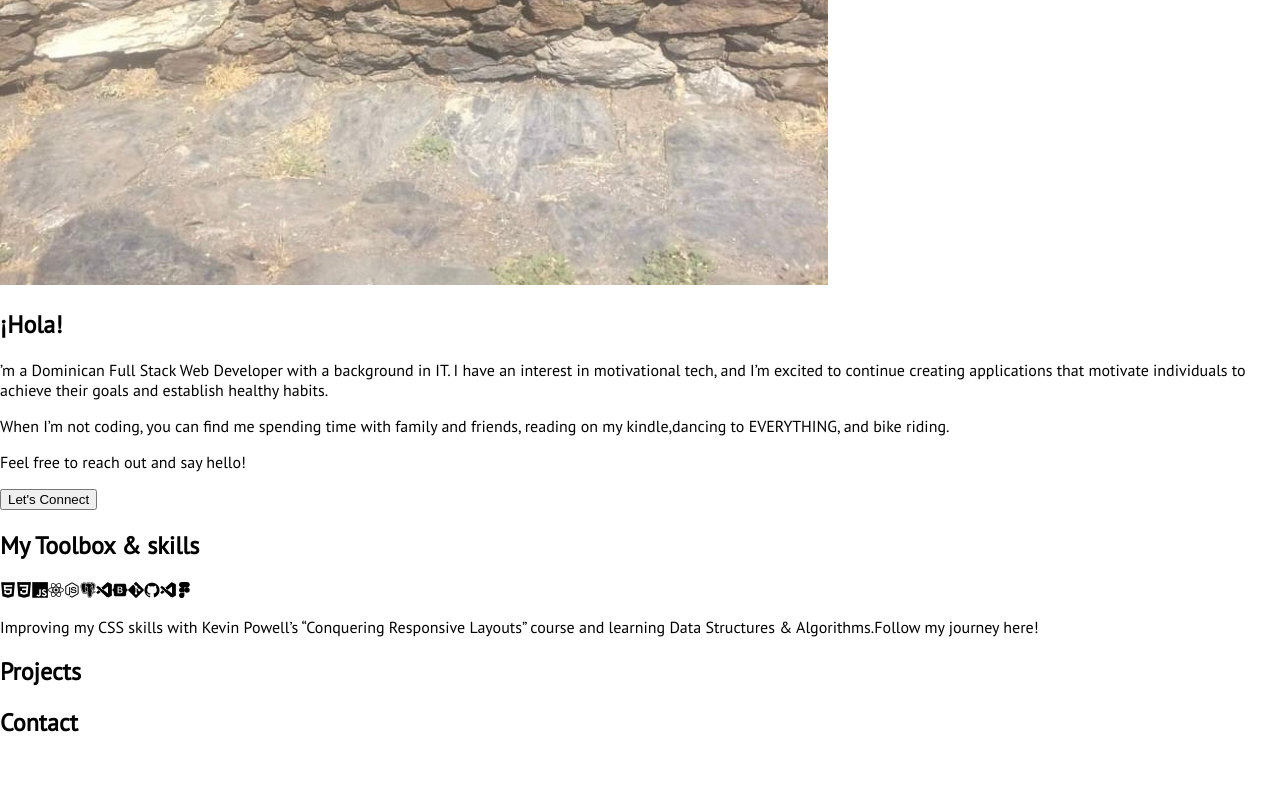
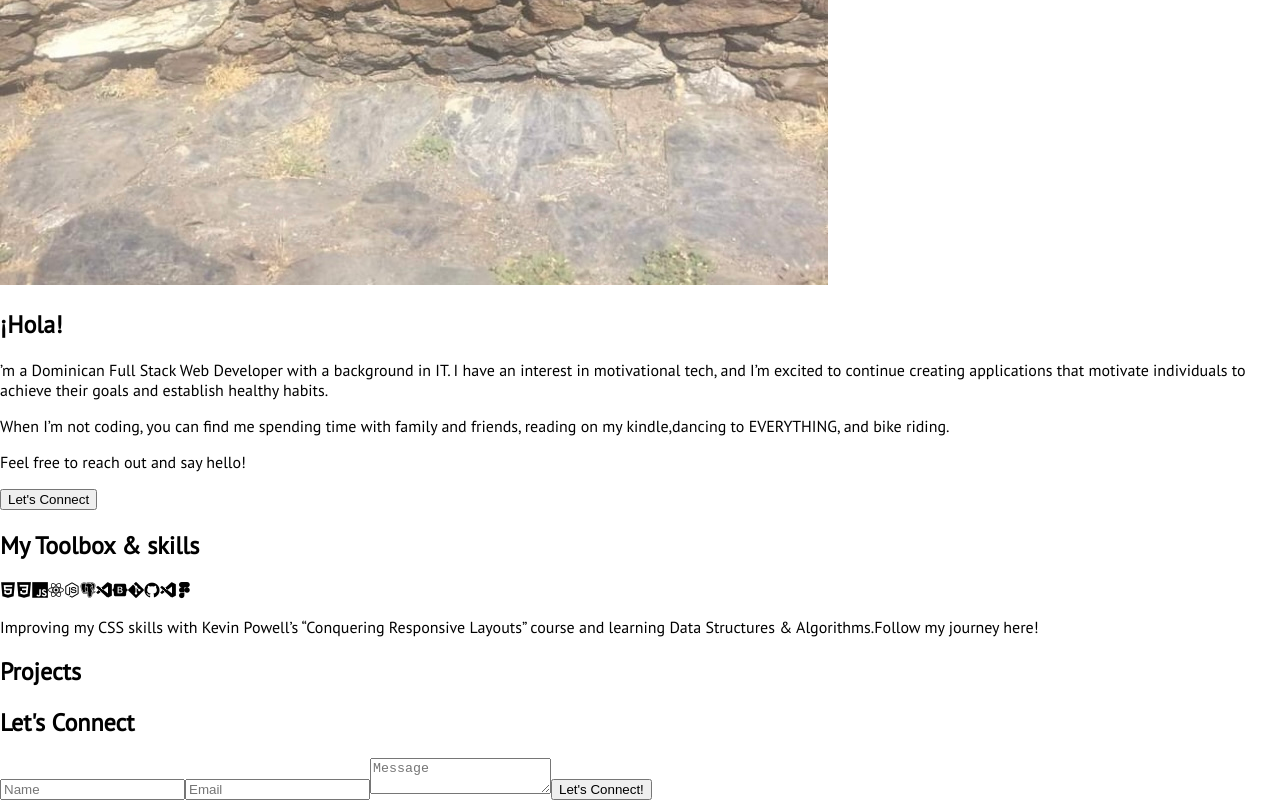
Before and after one commit to Tpichardo/portfolio, a React (Create React App) app: page / in a window 1280 px wide. Shown: the part 1513-2313 px from the top of the page. Before the commit the page ends 2271 px from the top, so only its background shows below. Built offline with nearby package versions, Linux system fonts and the light colour scheme.

Commit message:
Removes commented out code from App.js and adds Form to Contact.js

```diff
--- a/src/Components/Contact.js
+++ b/src/Components/Contact.js
@@ -1,9 +1,56 @@
 import React from 'react';
+import { useState } from 'react';
 
 const Contact = () => {
+    const [contactInfo, setContactInfo] = useState({
+        name: "",
+        email: "",
+        message: ""
+    })
+
+    const { name, email, message } = contactInfo;
+
+    const handleInputChange = (e) => {
+        let { name, value } = e.target;
+        setContactInfo({ ...contactInfo, [name]: [value] })
+    }
+
+    const handleSubmit = (e) => {
+        e.preventDefault();
+    }
+
     return (
         <section className="contact" id='contact'>
-            <h1>Contact</h1>
+            <div className="leftContact">
+                <h1>Let's Connect</h1>
+                <form onSubmit={handleSubmit}>
+                    <input
+                        type="text"
+                        name="name"
+                        value={name}
+                        placeholder="Name"
+                        onChange={handleInputChange}
+                        required
+                    />
+                    <input
+                        type="email"
+                        name="email"
+                        value={email}
+                        placeholder="Email"
+                        onChange={handleInputChange}
+                        required
+                    />
+                    <textarea
+                        name='message'
+                        value={message}
+                        placeholder='Message'
+                        onChange={handleInputChange}
+                        requrired
+                    >
+                    </textarea>
+                    <input type="submit" value="Let's Connect!" />
+                </form>
+            </div>
         </section>
     );
 }
```
Also changed, not shown: src/App.js (+0 -9 lines).
